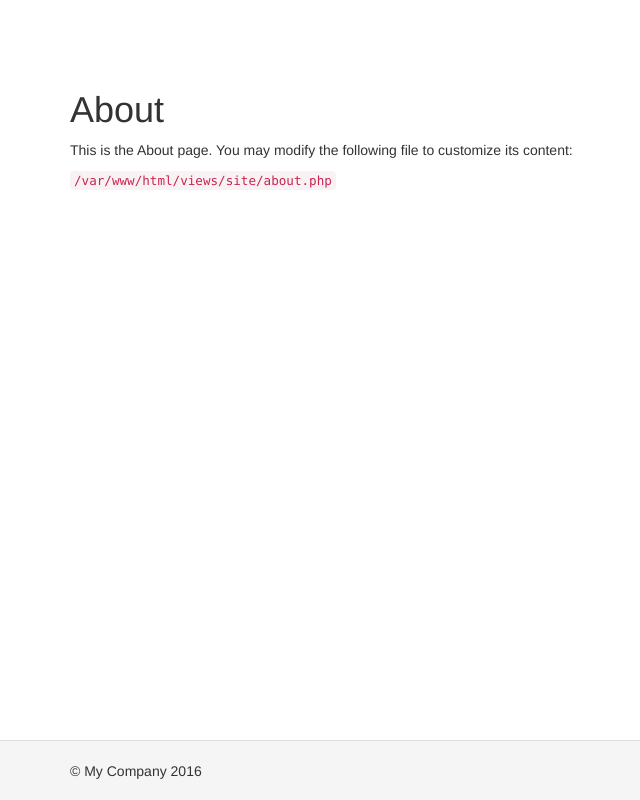
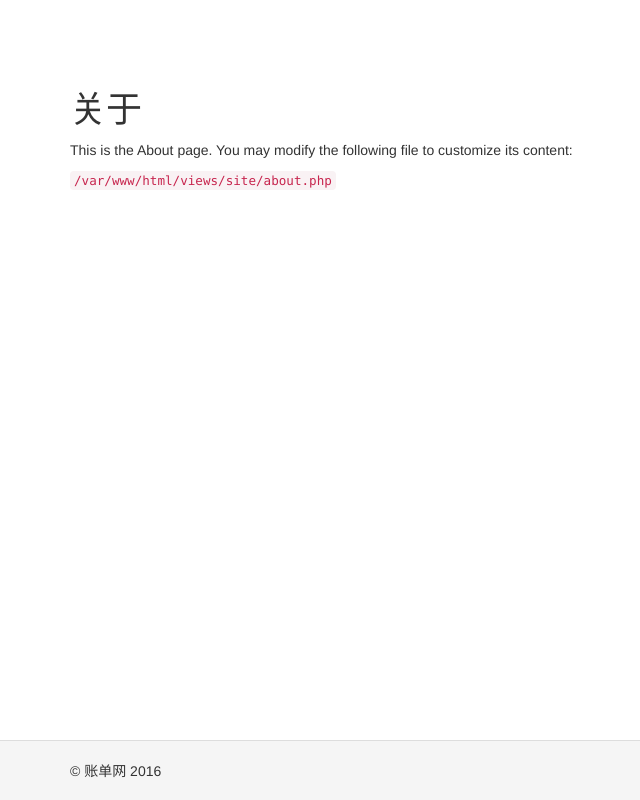
Before and after one commit to wyxu/bill, a Yii app: template views/site/about.php in a window 1280 px wide. Shown: the whole page, without its empty margins (0-640 px from the left). Run offline with PHP 8.4 and a stand-in for Yii, Linux system fonts and the light colour scheme; the template is opened without the code that fills it, so the values that code supplies are empty; some libraries are stand-ins or nearby versions.

Commit message:
修改底部和导航栏，网站logo

```diff
--- a/views/layouts/main.php
+++ b/views/layouts/main.php
@@ -27,7 +27,7 @@ AppAsset::register($this);
 <div class="wrap">
     <?php
     NavBar::begin([
-        'brandLabel' => 'My Company',
+        'brandLabel' => '账单网',
         'brandUrl' => Yii::$app->homeUrl,
         'options' => [
             'class' => 'navbar-inverse navbar-fixed-top',
@@ -36,16 +36,16 @@ AppAsset::register($this);
     echo Nav::widget([
         'options' => ['class' => 'navbar-nav navbar-right'],
         'items' => [
-            ['label' => Yii::t('app','Home'), 'url' => ['/site/index']],
-            ['label' => 'About', 'url' => ['/site/about']],
-            ['label' => 'Contact', 'url' => ['/site/contact']],
+            ['label' => '主页', 'url' => ['/site/index']],
+            ['label' => '关于', 'url' => ['/site/about']],
+            ['label' => '联系', 'url' => ['/site/contact']],
             Yii::$app->user->isGuest ? (
-                ['label' => 'Login', 'url' => ['/site/login']]
+                ['label' => '登录', 'url' => ['/site/login']]
             ) : (
                 '<li>'
                 . Html::beginForm(['/site/logout'], 'post')
                 . Html::submitButton(
-                    'Logout (' . Yii::$app->user->identity->username . ')',
+                    '退出 (' . Yii::$app->user->identity->username . ')',
                     ['class' => 'btn btn-link']
                 )
                 . Html::endForm()
@@ -66,7 +66,7 @@ AppAsset::register($this);
 
 <footer class="footer">
     <div class="container">
-        <p class="pull-left">&copy; My Company <?= date('Y') ?></p>
+        <p class="pull-left">&copy; 账单网 <?= date('Y') ?></p>
 
         <p class="pull-right"><?= Yii::powered() ?></p>
     </div>
--- a/views/site/about.php
+++ b/views/site/about.php
@@ -4,7 +4,7 @@
 
 use yii\helpers\Html;
 
-$this->title = 'About';
+$this->title = '关于';
 $this->params['breadcrumbs'][] = $this->title;
 ?>
 <div class="site-about">
--- a/views/site/contact.php
+++ b/views/site/contact.php
@@ -8,7 +8,7 @@ use yii\helpers\Html;
 use yii\bootstrap\ActiveForm;
 use yii\captcha\Captcha;
 
-$this->title = 'Contact';
+$this->title = '联系';
 $this->params['breadcrumbs'][] = $this->title;
 ?>
 <div class="site-contact">
--- a/views/site/index.php
+++ b/views/site/index.php
@@ -2,7 +2,7 @@
 
 /* @var $this yii\web\View */
 
-$this->title = 'My Yii Application';
+$this->title = '首页';
 ?>
 <div class="site-index">
 
```
Also changed, not shown: web/favicon.ico.
